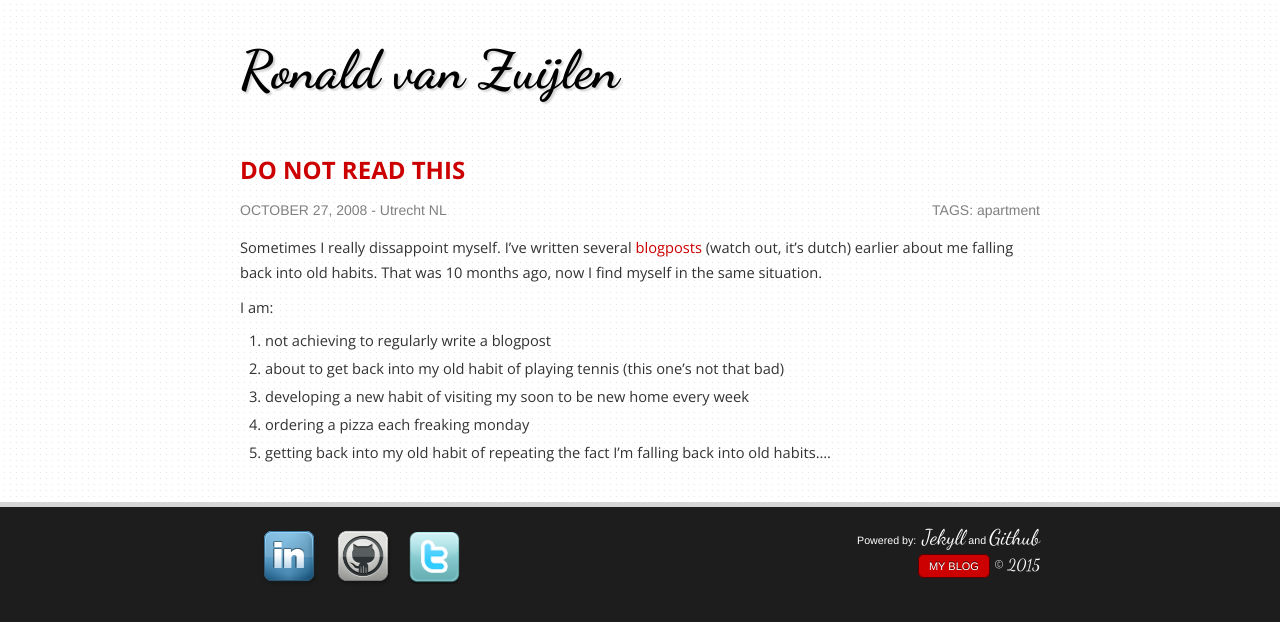
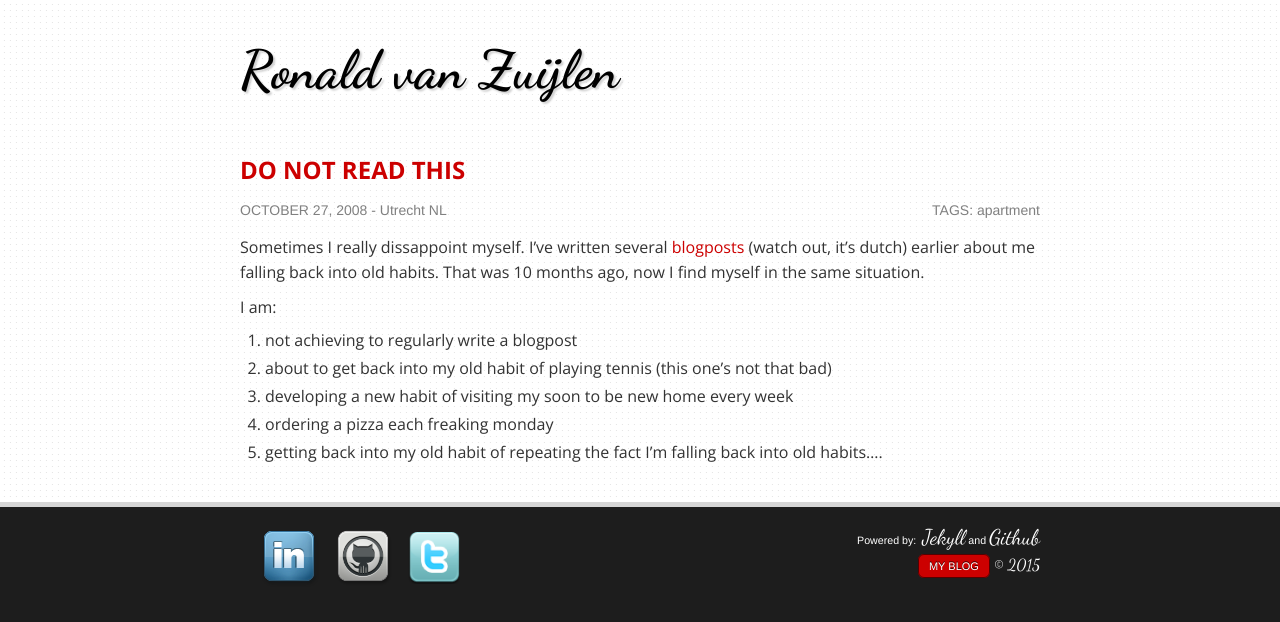
Before and after one commit to ronaldvz/ronaldvz.github.com, a Jekyll site: the page built from _posts/2008-10-27-do-not-read-this.md, in a window 1280 px wide. Shown: the top 622 px of the page. Built offline with Jekyll 4.4.1, drawn with Linux system fonts in a browser that asks for light colours; Markdown is read by kramdown in place of the engine named in the settings.

Commit message:
Fix font.

```diff
--- a/css/style.css
+++ b/css/style.css
@@ -15,7 +15,8 @@ body {
 
 body p,ul,ol {
 	font-family: 'Open Sans';
-	font-size: 11pt;
+	font-size: 12pt;
+  font-weight: 100;
 	line-height: 25px;
 }
 
```
